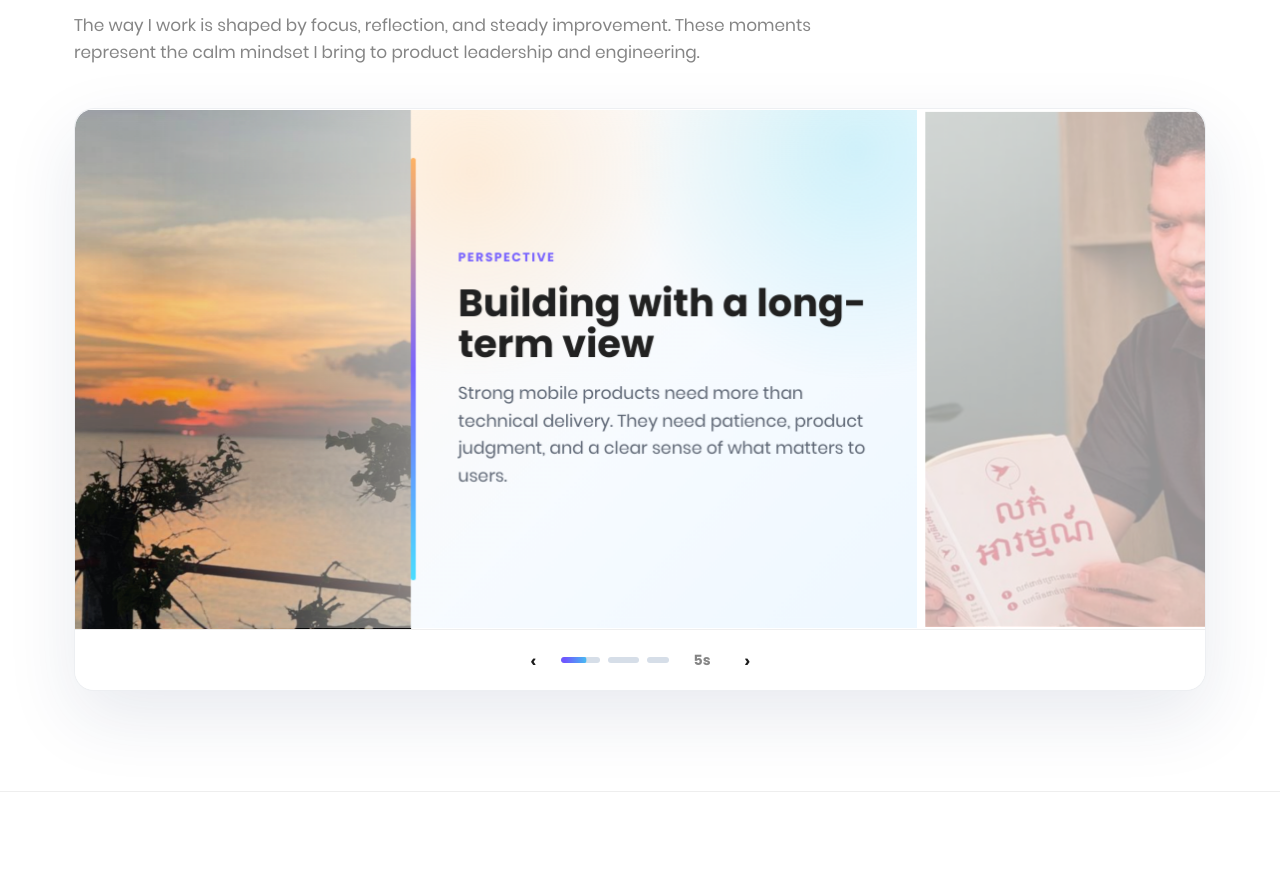
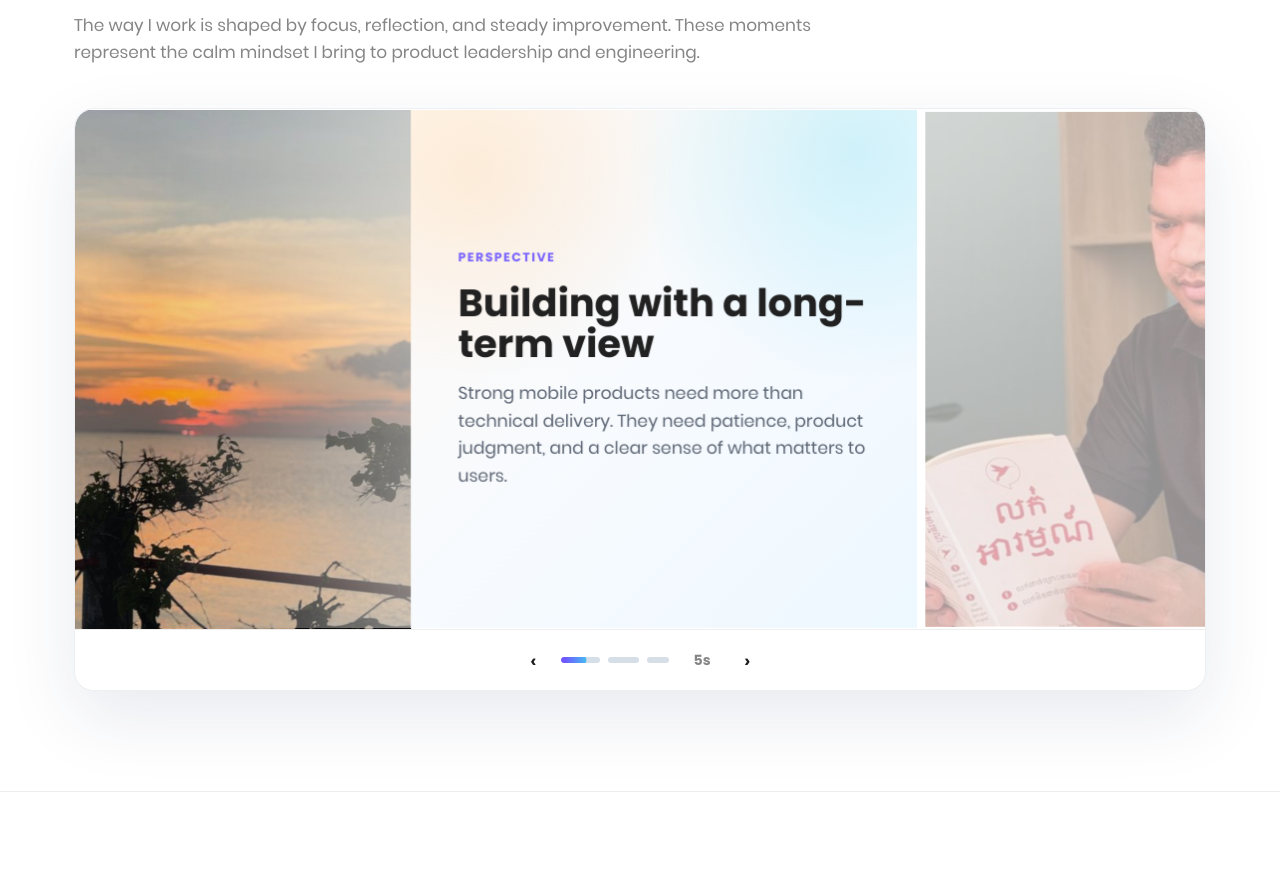
Before and after one commit to nengsyle007/ngs-portfolio, a plain HTML site: page index.html in a window 1280 px wide. Shown: the part 6671-7560 px from the top of the page. Drawn offline with Linux system fonts and the light colour scheme.

Commit message:
Remove life slider middle gradient

```diff
--- a/styles.css
+++ b/styles.css
@@ -1038,17 +1038,6 @@ h3 {
   position: relative;
 }
 
-.life-copy::before {
-  background: linear-gradient(180deg, #ffb260, var(--purple), var(--cyan));
-  border-radius: 999px;
-  content: "";
-  height: calc(100% - 96px);
-  left: 0;
-  position: absolute;
-  top: 48px;
-  width: 5px;
-}
-
 .life-copy span {
   color: var(--purple);
   font-size: 0.78rem;
@@ -1518,10 +1507,6 @@ h3 {
     padding: 34px;
   }
 
-  .life-copy::before {
-    height: calc(100% - 68px);
-    top: 34px;
-  }
 }
 
 @media (max-width: 640px) {
@@ -1603,11 +1588,6 @@ h3 {
     padding: 24px;
   }
 
-  .life-copy::before {
-    height: calc(100% - 48px);
-    top: 24px;
-  }
-
   .life-controls {
     gap: 12px;
     padding: 14px;
```
